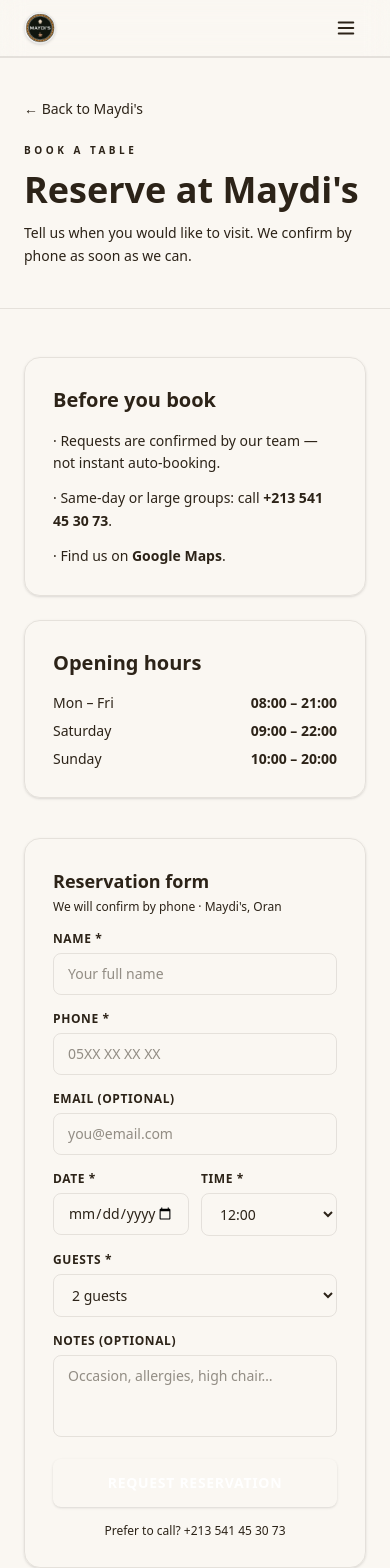
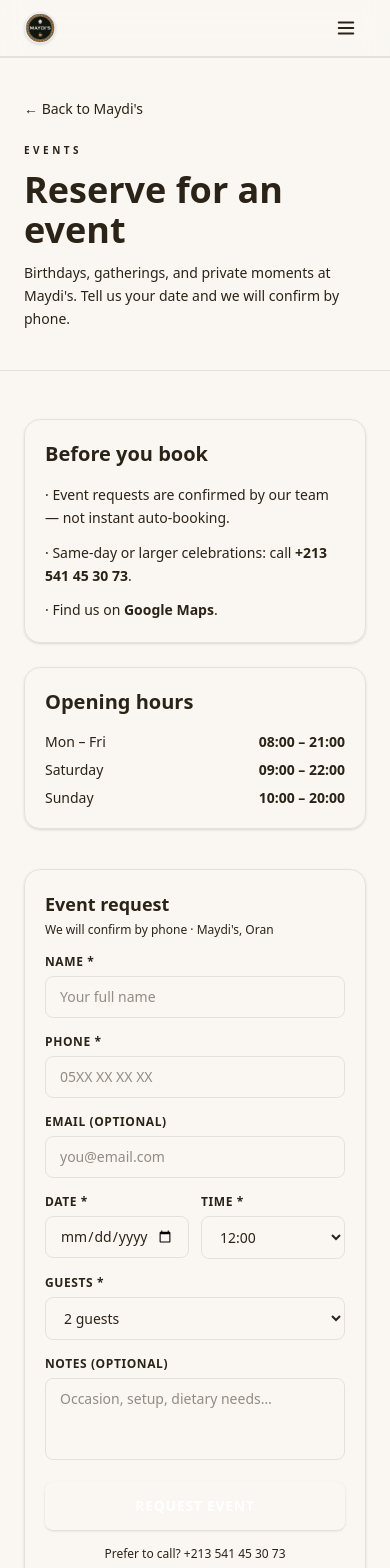
Before and after one commit to ChakibBenchinoun/maydis, a Next.js app in the folder apps/website/: page /reserve in a window 390 px wide. Shown: the top 1568 px of the page. Built offline with nearby package versions, Linux system fonts and the light colour scheme; a web font is replaced by a local one.

Commit message:
fix: event reserve copy, visit CTA overflow, and smooth scroll
Position reservations as events, keep full-width CTAs inside the visit card, and enable smooth scrolling with navbar offset and reduced-motion support.

```diff
--- a/apps/website/src/app/layout.tsx
+++ b/apps/website/src/app/layout.tsx
@@ -21,7 +21,7 @@ export default function RootLayout({
   children: React.ReactNode;
 }>) {
   return (
-    <html lang="en" className={`${fontSans.variable} ${fontDisplay.variable}`}>
+    <html lang="en" className={`${fontSans.variable} ${fontDisplay.variable} scroll-smooth`}>
       <body className="bg-background text-foreground min-h-screen overflow-x-hidden font-sans antialiased">
         <Navbar />
         {children}
--- a/apps/website/src/app/reserve/page.tsx
+++ b/apps/website/src/app/reserve/page.tsx
@@ -7,7 +7,7 @@ import { openingHours, site } from "@/lib/constants";
 
 export const metadata: Metadata = {
   title: "Reserve",
-  description: `Reserve a table at ${site.name} in Oran.`,
+  description: `Book a private event or celebration at ${site.name} in Oran.`,
 };
 
 export default function ReservePage() {
@@ -22,28 +22,29 @@ export default function ReservePage() {
             ← Back to {site.name}
           </Link>
           <p className="text-accent mb-3 text-[10px] font-bold tracking-[0.35em] uppercase">
-            Book a table
+            Events
           </p>
           <h1 className="font-display text-foreground text-4xl font-bold md:text-5xl">
-            Reserve at {site.name}
+            Reserve for an event
           </h1>
           <p className="text-muted-foreground mt-3 max-w-xl text-sm leading-relaxed">
-            Tell us when you would like to visit. We confirm by phone as soon as we can.
+            Birthdays, gatherings, and private moments at {site.name}. Tell us your date and we
+            will confirm by phone.
           </p>
         </Container>
       </div>
 
       <Container className="py-12 md:py-16">
-        <div className="grid items-start gap-10 lg:grid-cols-[1fr_420px]">
-          <div className="space-y-6">
-            <div className="bg-card border-border/50 rounded-2xl border p-7 shadow-sm">
+        <div className="grid min-w-0 items-start gap-10 lg:grid-cols-[1fr_420px]">
+          <div className="min-w-0 space-y-6">
+            <div className="bg-card border-border/50 rounded-2xl border p-5 shadow-sm sm:p-7">
               <h2 className="font-display text-foreground mb-4 text-xl font-bold">
                 Before you book
               </h2>
               <ul className="text-muted-foreground space-y-3 text-sm leading-relaxed">
-                <li>· Requests are confirmed by our team — not instant auto-booking.</li>
+                <li>· Event requests are confirmed by our team — not instant auto-booking.</li>
                 <li>
-                  · Same-day or large groups: call{" "}
+                  · Same-day or larger celebrations: call{" "}
                   <a href={site.phoneHref} className="text-primary font-semibold hover:underline">
                     {site.phone}
                   </a>
@@ -64,21 +65,23 @@ export default function ReservePage() {
               </ul>
             </div>
 
-            <div className="bg-card border-border/50 rounded-2xl border p-7 shadow-sm">
+            <div className="bg-card border-border/50 rounded-2xl border p-5 shadow-sm sm:p-7">
               <h2 className="font-display text-foreground mb-4 text-xl font-bold">Opening hours</h2>
               <div className="space-y-2">
                 {openingHours.map(({ day, hours }) => (
-                  <div key={day} className="flex justify-between text-sm">
+                  <div key={day} className="flex justify-between gap-4 text-sm">
                     <span className="text-muted-foreground">{day}</span>
-                    <span className="text-foreground font-semibold">{hours}</span>
+                    <span className="text-foreground shrink-0 font-semibold tabular-nums">
+                      {hours}
+                    </span>
                   </div>
                 ))}
               </div>
             </div>
           </div>
 
-          <div className="lg:sticky lg:top-24">
-            <div className="bg-card border-border/50 rounded-2xl border p-7 shadow-sm">
+          <div className="min-w-0 lg:sticky lg:top-24">
+            <div className="bg-card border-border/50 rounded-2xl border p-5 shadow-sm sm:p-7">
               <ReserveForm />
             </div>
           </div>
--- a/apps/website/src/components/reserve/reserve-form.tsx
+++ b/apps/website/src/components/reserve/reserve-form.tsx
@@ -89,7 +89,7 @@ export function ReserveForm() {
         </div>
         <h3 className="font-display text-foreground mb-2 text-2xl font-bold">Request received</h3>
         <p className="text-muted-foreground mx-auto max-w-xs text-sm leading-relaxed">
-          We will confirm your table as soon as possible. For same-day bookings, call{" "}
+          We will confirm your event as soon as possible. For same-day requests, call{" "}
           <a href={site.phoneHref} className="text-primary font-semibold hover:underline">
             {site.phone}
           </a>
@@ -109,7 +109,7 @@ export function ReserveForm() {
   return (
     <form onSubmit={onSubmit} className="space-y-4">
       <div>
-        <h3 className="font-display text-foreground mb-1 text-lg font-bold">Reservation form</h3>
+        <h3 className="font-display text-foreground mb-1 text-lg font-bold">Event request</h3>
         <p className="text-muted-foreground mb-4 text-xs">
           We will confirm by phone · {site.name}, Oran
         </p>
@@ -220,7 +220,7 @@ export function ReserveForm() {
           rows={3}
           value={form.notes}
           onChange={set("notes")}
-          placeholder="Occasion, allergies, high chair…"
+          placeholder="Occasion, setup, dietary needs…"
           className={`${fieldClass} resize-none`}
         />
       </div>
@@ -236,7 +236,7 @@ export function ReserveForm() {
         disabled={loading}
         className="bg-primary hover:bg-primary/90 w-full rounded-lg py-3.5 text-sm font-bold tracking-wider text-white uppercase shadow-sm transition-colors disabled:opacity-60"
       >
-        {loading ? "Sending…" : "Request reservation"}
+        {loading ? "Sending…" : "Request event"}
       </button>
       <p className="text-muted-foreground text-center text-xs">
         Prefer to call?{" "}
--- a/apps/website/src/components/ui/button.tsx
+++ b/apps/website/src/components/ui/button.tsx
@@ -52,7 +52,14 @@ export function buttonClassName({
   fullWidth?: boolean;
   className?: string;
 } = {}) {
-  return cn(base, variants[variant], sizes[size], fullWidth && "w-full", className);
+  return cn(
+    base,
+    variants[variant],
+    sizes[size],
+    // min-w-0 prevents flex/grid parents from letting the pill grow past the card
+    fullWidth && "box-border w-full min-w-0 max-w-full",
+    className,
+  );
 }
 
 export function Button({
--- a/apps/website/src/lib/scroll.ts
+++ b/apps/website/src/lib/scroll.ts
@@ -1,5 +1,12 @@
 /** Smooth-scroll to an element by id (SPA section anchors). */
 export function scrollToId(id: string) {
   if (typeof document === "undefined") return;
-  document.getElementById(id)?.scrollIntoView({ behavior: "smooth" });
+  const el = document.getElementById(id);
+  if (!el) return;
+
+  const reduceMotion = window.matchMedia("(prefers-reduced-motion: reduce)").matches;
+  el.scrollIntoView({
+    behavior: reduceMotion ? "auto" : "smooth",
+    block: "start",
+  });
 }
--- a/apps/website/src/styles/theme.css
+++ b/apps/website/src/styles/theme.css
@@ -137,6 +137,16 @@
 
   html {
     font-size: var(--font-size);
+    /* Smooth anchor / programmatic scrolls site-wide */
+    scroll-behavior: smooth;
+    /* Offset for fixed navbar when scrolling to #sections */
+    scroll-padding-top: 4.5rem;
+  }
+
+  @media (prefers-reduced-motion: reduce) {
+    html {
+      scroll-behavior: auto;
+    }
   }
 
   h1 {
```
Also changed, not shown: apps/website/src/components/visit/visit-section.tsx (+25 -17 lines).
